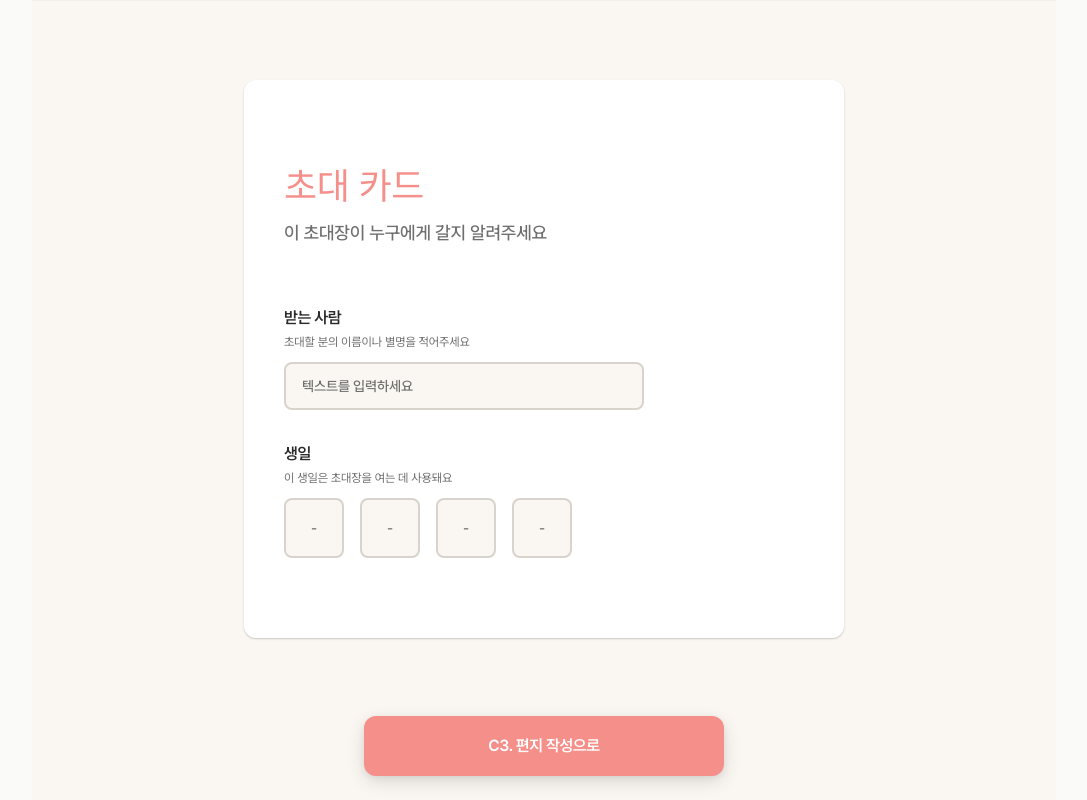
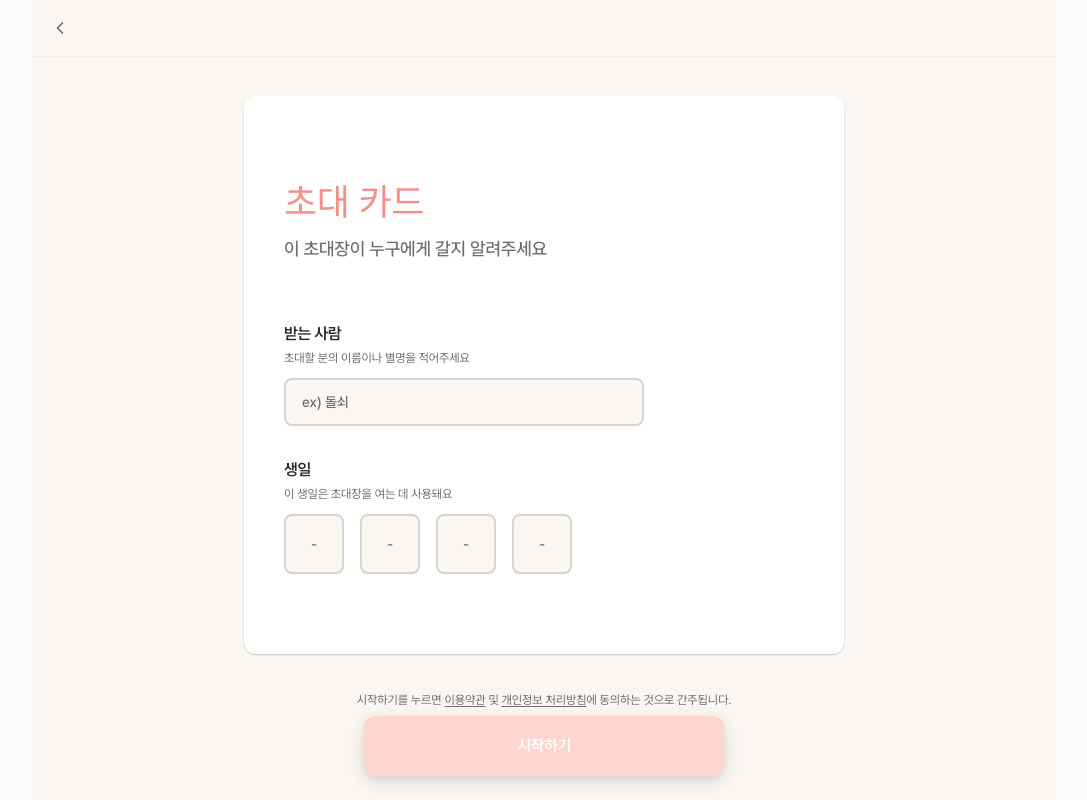
Before and after one commit to Leeseoleem/my-little-birthday-party, a React (Vite) app: page /creator/info in a window 1280 px wide. Shown: the whole page, without its empty margins (96-1183 px from the left). Built offline with nearby package versions, Linux system fonts and the light colour scheme; a web font is replaced by a local one.

Commit message:
feat: info 페이지 화면 ui 구현 완료

```diff
--- a/src/routes/creator/info.tsx
+++ b/src/routes/creator/info.tsx
@@ -1,28 +1,60 @@
 import { createFileRoute } from "@tanstack/react-router";
 
+// ----- 컴포넌트 -----
 import InvitationCreateCard from "../../features/creator/components/InvitationCreateCard";
+import BottomActionSlot from "../../components/layout/frame/BottomActionSlot";
+import NoticeFrame from "../../components/layout/page/NoticeFrame";
 
-import BottomActionSlot from "../../components/layout/frame/BottomActionSlot";
-import CommonLinkButton from "../../components/ui/Button/CommonLinkButton";
+// ----- 유틸 -----
+import { openInNewTab } from "../../utils/openInNewTab";
+
+// ----- 데이터 -----
+import { segments } from "../../features/creator/data/segments.data";
+import { useState } from "react";
 
 export const Route = createFileRoute("/creator/info")({
   staticData: {
     creatorHeader: {
-      value: 0.2,
-      fallbackTo: "/creator",
+      kind: "back",
     },
   },
   component: CreatorInfoPage,
 });
 
 function CreatorInfoPage() {
+  const [inviteeName, setInviteeName] = useState("");
+  const [inviteeBirthDate, setInviteeBirthDate] = useState("");
+
+  // 두 필드가 모두 채워졌을 때만 활성화
+  const isDisabled = !inviteeName.trim() || !inviteeBirthDate.trim();
+
   return (
     <div className="flex flex-1 flex-col justify-center">
       <div className="flex-1 flex items-center justify-center">
-        <InvitationCreateCard />
+        <InvitationCreateCard
+          nameField={{
+            value: inviteeName,
+            onChange: setInviteeName,
+            placeholder: "ex) 돌쇠",
+            maxLength: 10,
+          }}
+          birthDateField={{
+            id: "birthDate",
+            value: inviteeBirthDate,
+            onChange: setInviteeBirthDate,
+          }}
+        />
       </div>
       <BottomActionSlot>
-        <CommonLinkButton label="C3. 편지 작성으로" to={"/creator/letter"} />
+        <NoticeFrame
+          type="default"
+          segments={segments}
+          buttonProps={{
+            isDisabled: isDisabled,
+            label: "시작하기",
+            onClick: () => openInNewTab("/creator/letter"),
+          }}
+        />
       </BottomActionSlot>
     </div>
   );
```
